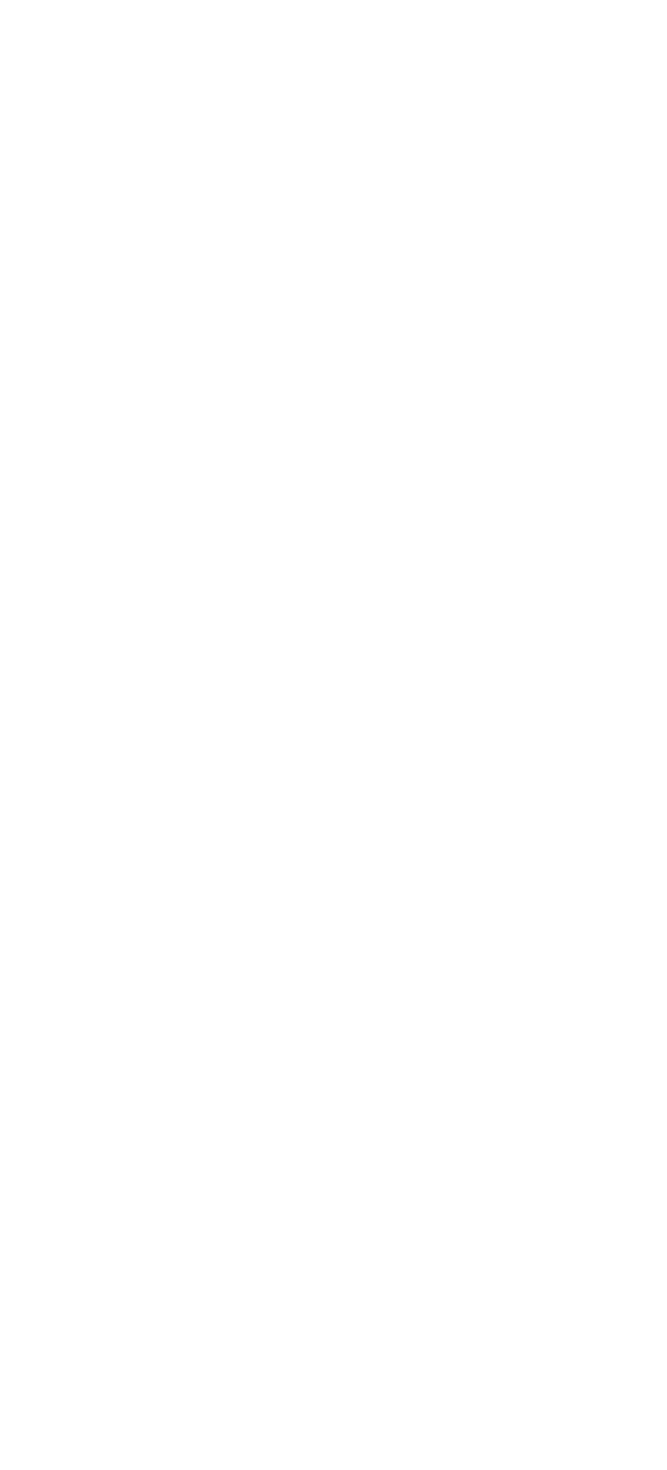
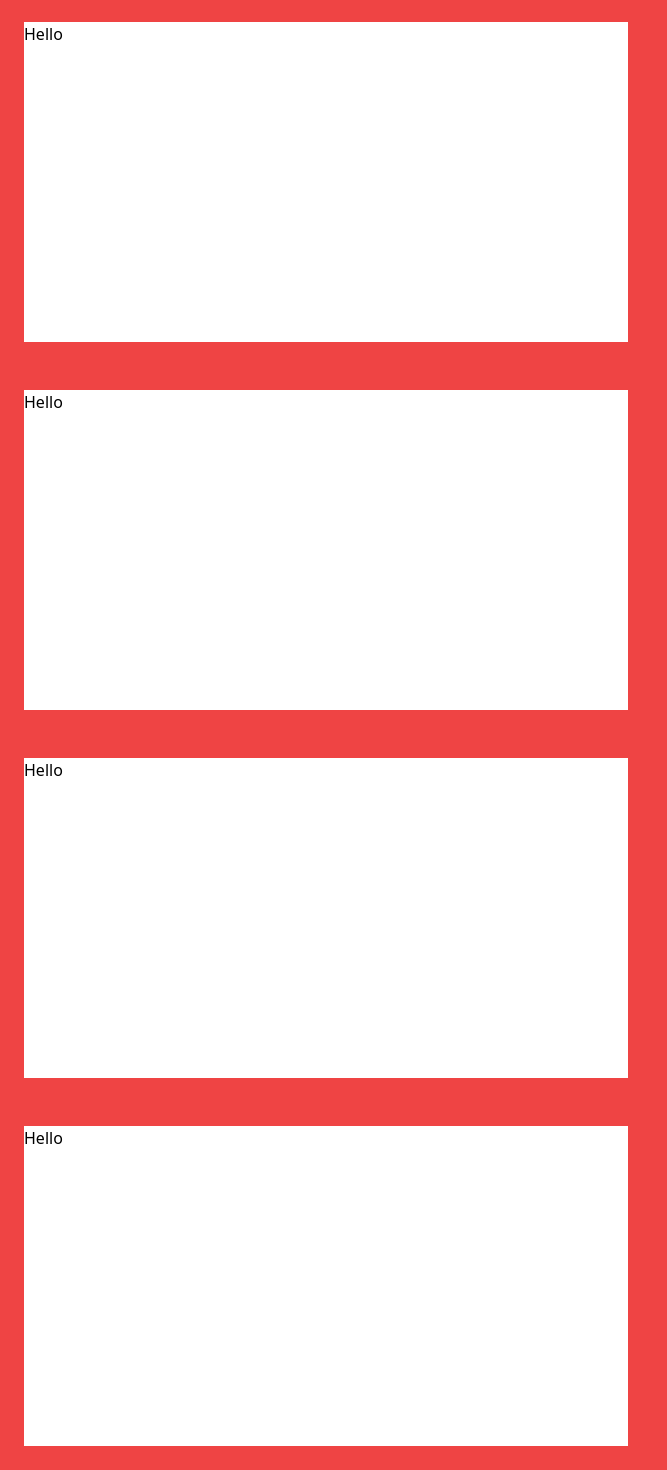
Before and after one commit to kianeblackman/portfolio_website, a React (Vite) app: page / in a window 1280 px wide. Shown: the part 50-1520 px from the top of the page, without its empty margins (0-667 px from the left). Before the commit the page ends 800 px from the top, so only its background shows below. Built offline with nearby package versions, Linux system fonts and the light colour scheme.

Commit message:
custom hook created that resets the scroll location on a page on click

```diff
--- a/src/App.jsx
+++ b/src/App.jsx
@@ -11,7 +11,6 @@ import './Styles/App.css';
 function App() {
   //set's the default state background colour
   const [color, setColour] = useState('');
-
   //set's the background colour to the colour stored in local storage on page load
   useEffect(() => {
     const data = localStorage.getItem('my-background-colour');
--- /dev/null
+++ b/src/hooks/ScrollToTop.jsx
@@ -0,0 +1,17 @@
+import { useEffect } from 'react';
+import { useLocation } from 'react-router-dom';
+
+export default function ScrollToTop() {
+  const { pathname } = useLocation();
+
+  useEffect(() => {
+    // "document.documentElement.scrollTo" is the magic for React Router Dom v6
+    document.documentElement.scrollTo({
+      top: 0,
+      left: 0,
+      behavior: 'instant', // Optional if you want to skip the scrolling animation
+    });
+  }, [pathname]);
+
+  return null;
+}
--- a/src/main.jsx
+++ b/src/main.jsx
@@ -2,10 +2,12 @@ import React from 'react';
 import ReactDOM from 'react-dom/client';
 import App from './App';
 import { BrowserRouter } from 'react-router-dom';
+import ScrollToTop from './hooks/ScrollToTop';
 
 ReactDOM.createRoot(document.getElementById('root')).render(
   <React.StrictMode>
     <BrowserRouter>
+      <ScrollToTop />
       <App />
     </BrowserRouter>
   </React.StrictMode>
--- a/src/pages/AboutPage/AboutPage.tsx
+++ b/src/pages/AboutPage/AboutPage.tsx
@@ -2,6 +2,21 @@ import React from 'react'
 
 export default function AboutPage() {
   return (
-    <div className="w-full h-full  bg-red-500"></div>
+    <div className="w-full h-full  bg-red-500">
+            <ul className="pt-12">
+        <div className="grid grid-cols-1 xs:grid-cols-2 gap-6 w-full p-6">
+        <li className="bg-white h-80">Hello</li>
+        </div>
+        <div className="grid grid-cols-1 xs:grid-cols-2 gap-6 w-full p-6">
+        <li className="bg-white h-80">Hello</li>
+        </div>
+        <div className="grid grid-cols-1 xs:grid-cols-2 gap-6 w-full p-6">
+        <li className="bg-white h-80">Hello</li>
+        </div>
+        <div className="grid grid-cols-1 xs:grid-cols-2 gap-6 w-full p-6">
+        <li className="bg-white h-80">Hello</li>
+        </div>
+      </ul>
+    </div>
   )
 }
```
